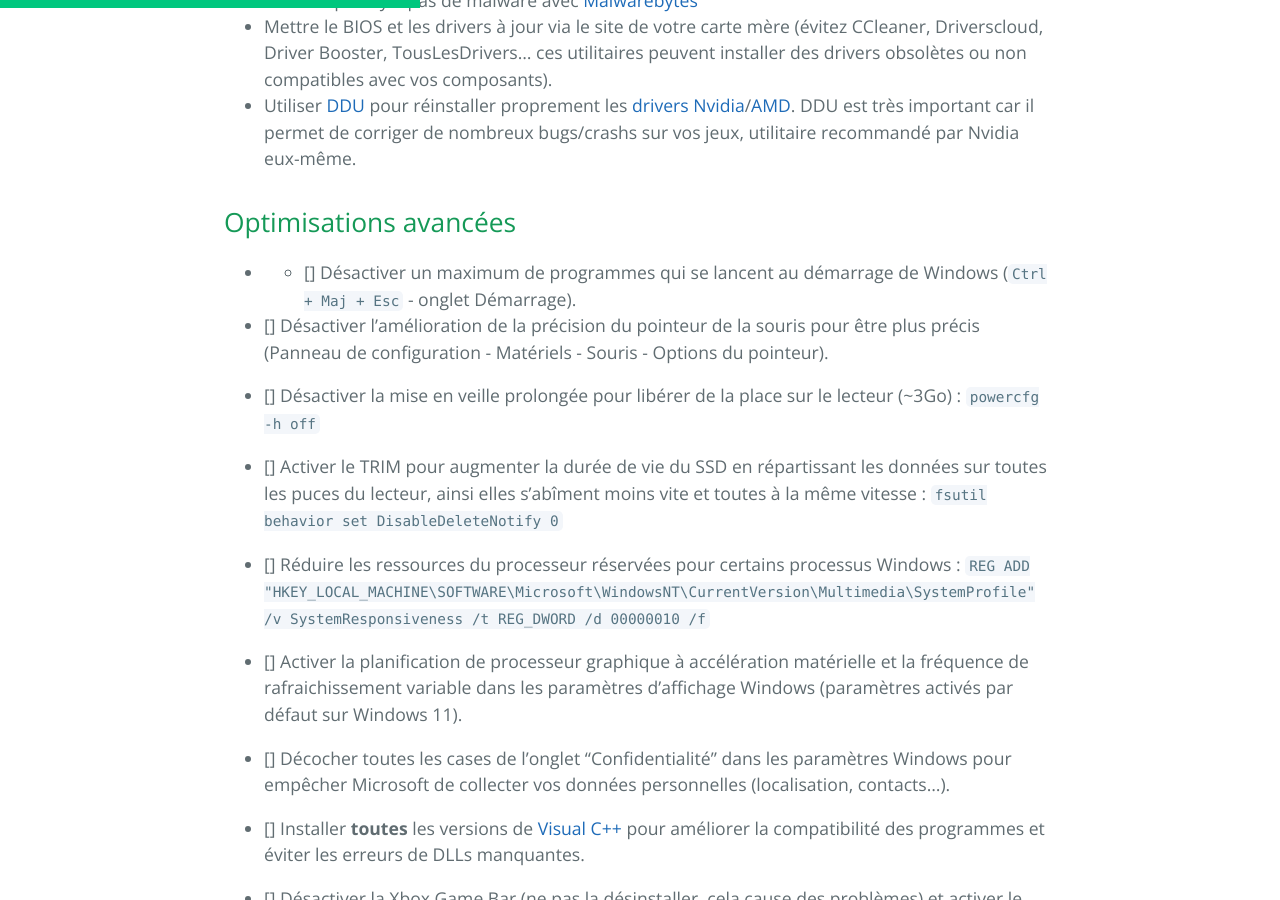
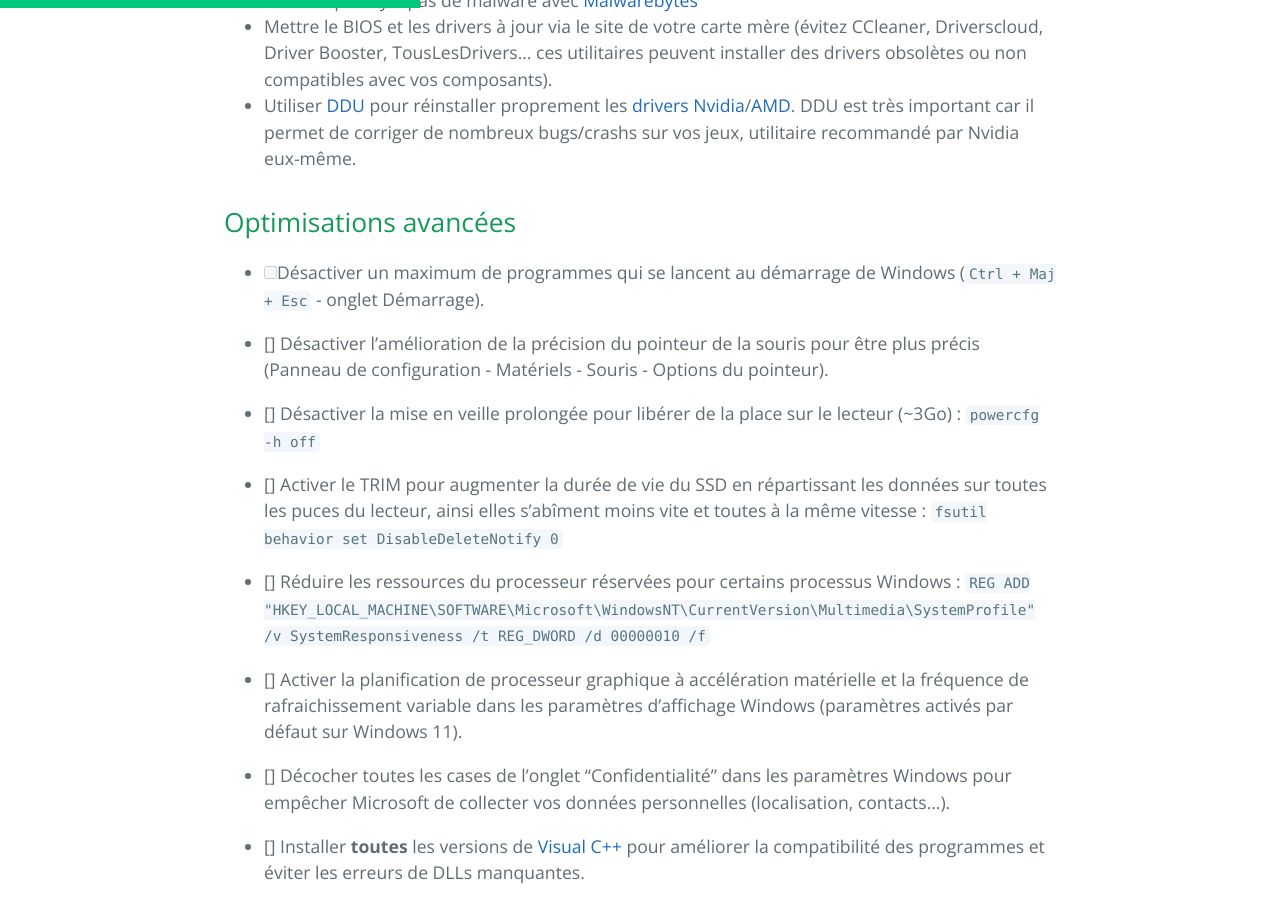
Before and after one commit to PouletEnSlip/pouletenslip.github.io, a Jekyll site: the page built from pages/opti.md, in a window 1280 px wide and 900 px high, scrolled down 877 px. Built offline with Jekyll 4.4.1, drawn with Linux system fonts in a browser that asks for light colours; comment, search, counter and statistics services are not loaded; our own code applies the rules of GitHub Pages for plain Markdown files.

```diff
--- a/pages/opti.md
+++ b/pages/opti.md
@@ -20,7 +20,7 @@ Voici des optimisations simples et saines pour un PC sous Windows 10/11. Ces man
 
 ## Optimisations avancées
 
-* - [] Désactiver un maximum de programmes qui se lancent au démarrage de Windows (`Ctrl + Maj + Esc` - onglet Démarrage).
+- [ ] Désactiver un maximum de programmes qui se lancent au démarrage de Windows (`Ctrl + Maj + Esc` - onglet Démarrage).
 
 * [] Désactiver l’amélioration de la précision du pointeur de la souris pour être plus précis (Panneau de configuration - Matériels - Souris - Options du pointeur).
 
```
